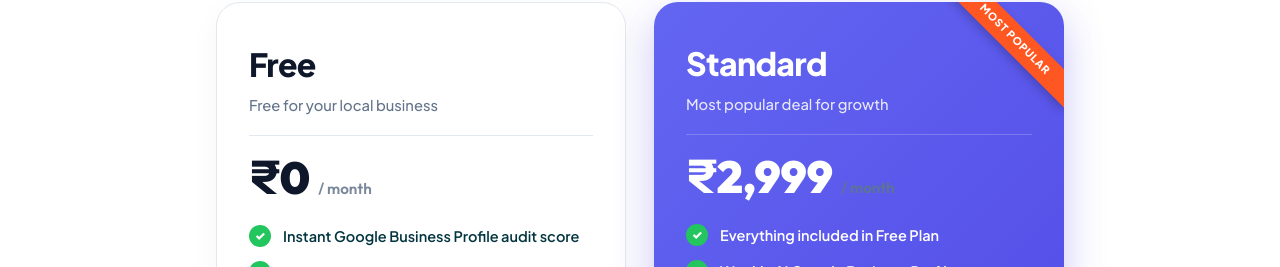
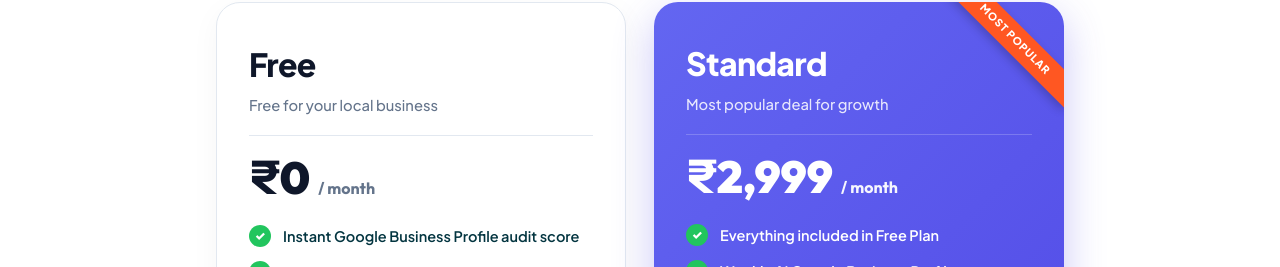
Before and after one commit to akheels-web/growlokal, a Next.js app in the folder apps/web/: page / in a window 1280 px wide. Shown: the part 8339-8606 px from the top of the page. Built offline with nearby package versions, Linux system fonts and the light colour scheme.

Commit message:
fix: set bright white high contrast font for / month text and add annual billing savings badge

```diff
--- a/apps/web/src/app/globals.css
+++ b/apps/web/src/app/globals.css
@@ -2141,10 +2141,18 @@ a:hover, button:hover, .btn-primary:hover, .btn-outline:hover, .btn-pricing:hove
   font-family: var(--font-heading);
 }
 
-.pricing-price-period {
-  font-size: 0.95rem;
-  font-weight: 600;
-  opacity: 0.85;
+.pricing-card-free .pricing-price-period {
+  color: #64748B;
+  font-size: 1rem;
+  font-weight: 700;
+  opacity: 1;
+}
+
+.pricing-card-standard .pricing-price-period {
+  color: #ffffff !important;
+  font-size: 1rem;
+  font-weight: 700;
+  opacity: 0.95;
 }
 
 /* Feature List Items */
--- a/apps/web/src/app/page.tsx
+++ b/apps/web/src/app/page.tsx
@@ -1053,10 +1053,13 @@ export default function Home() {
                 <div className="pricing-divider" />
                 <div className="pricing-price-val">
                   ₹{billingCycle === 'annually' ? '2,399' : '2,999'}{' '}
-                  <span className="pricing-price-period">
-                    {billingCycle === 'annually' ? '/ month (annually)' : '/ month'}
-                  </span>
-                </div>
+                  <span className="pricing-price-period">/ month</span>
+                </div>
+                {billingCycle === 'annually' && (
+                  <div style={{ fontSize: '11.5px', fontWeight: '800', color: '#ffd166', marginTop: '-18px', marginBottom: '22px', letterSpacing: '0.02em' }}>
+                    ⚡ Billed annually (₹28,788/yr — Save ₹7,200)
+                  </div>
+                )}
 
                 <ul className="pricing-feature-list">
                   <li className="pricing-feature-item">
```
